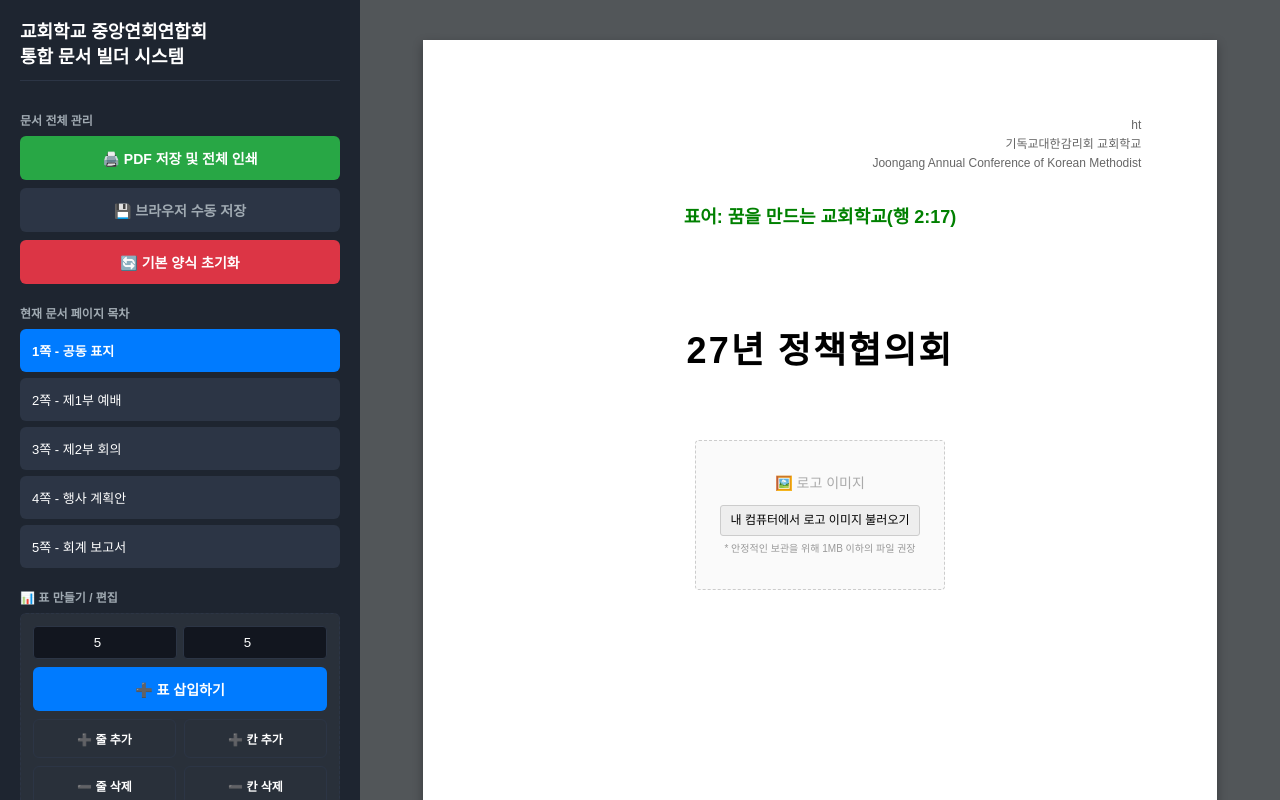
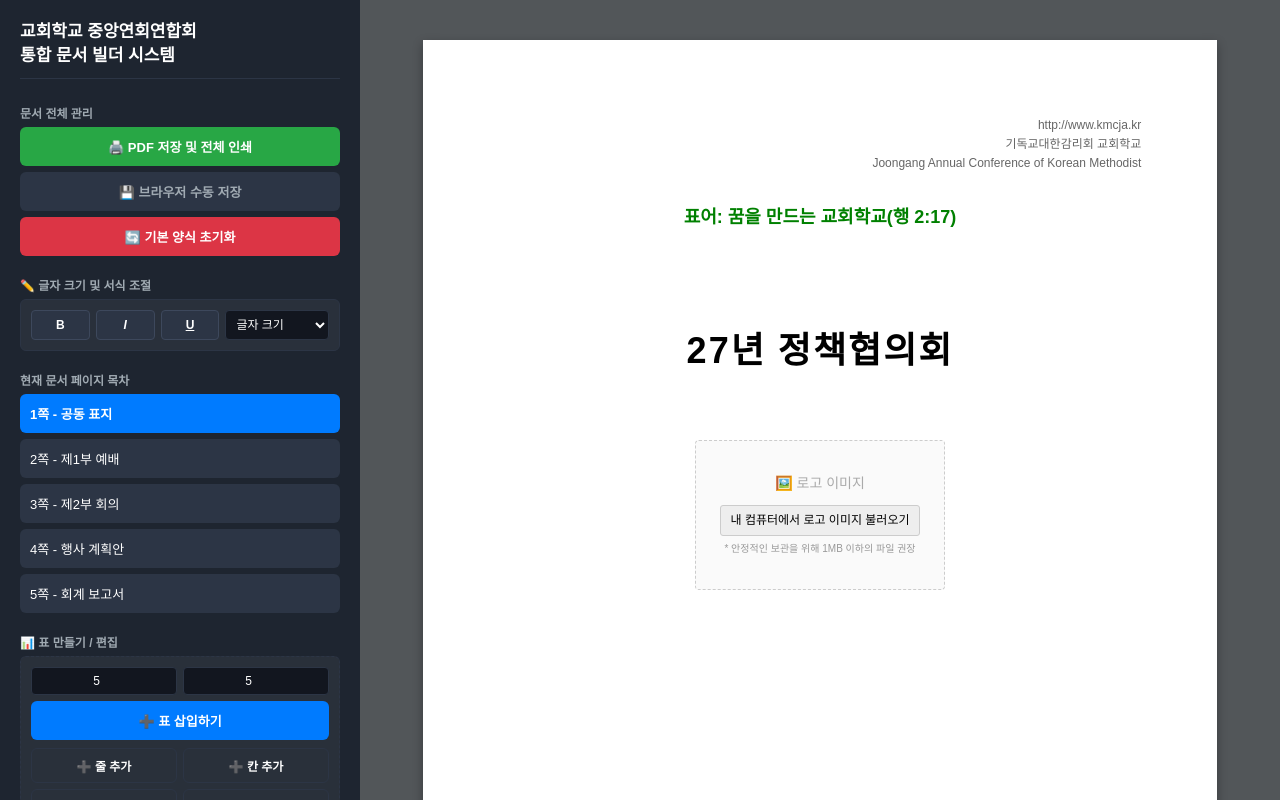
Before and after one commit to wshmy/meeting, a plain HTML site: page index.html in a window 1280 px wide. Drawn offline with Linux system fonts and the light colour scheme.

Commit message:
Update index.html

```diff
--- a/index.html
+++ b/index.html
@@ -37,16 +37,16 @@
             padding: 20px;
             display: flex;
             flex-direction: column;
-            gap: 20px;
+            gap: 15px;
             overflow-y: auto;
             height: 100%;
         }
 
         .sidebar h2 {
-            font-size: 18px;
+            font-size: 17px;
             font-weight: bold;
             line-height: 1.4;
-            margin-bottom: 10px;
+            margin-bottom: 5px;
             border-bottom: 1px solid #2c3545;
             padding-bottom: 10px;
         }
@@ -54,30 +54,31 @@
         .section-title {
             font-size: 12px;
             color: var(--text-muted);
-            margin-bottom: 8px;
+            margin-bottom: 6px;
             font-weight: bold;
+            margin-top: 5px;
         }
 
         .btn-group {
             display: flex;
             flex-direction: column;
-            gap: 8px;
+            gap: 6px;
         }
 
         .btn {
             width: 100%;
-            padding: 12px;
+            padding: 10px;
             border: none;
             border-radius: 6px;
             color: white;
-            font-size: 14px;
+            font-size: 13px;
             font-weight: bold;
             cursor: pointer;
             text-align: center;
             display: flex;
             align-items: center;
             justify-content: center;
-            gap: 8px;
+            gap: 6px;
         }
 
         .btn-success { background-color: var(--color-success); }
@@ -85,6 +86,48 @@
         .btn-danger { background-color: var(--color-danger); }
         .btn-primary { background-color: var(--color-primary); }
         .btn-outline { background-color: transparent; border: 1px solid var(--bg-sidebar-btn); color: var(--text-light); }
+
+        /* 서식 툴바 스타일 */
+        .toolbar {
+            background-color: rgba(255, 255, 255, 0.05);
+            padding: 10px;
+            border-radius: 6px;
+            border: 1px solid var(--bg-sidebar-btn);
+            display: flex;
+            flex-wrap: wrap;
+            gap: 6px;
+        }
+
+        .btn-tool {
+            flex: 1;
+            min-width: 45px;
+            padding: 6px;
+            background-color: var(--bg-sidebar-btn);
+            border: 1px solid #3d485c;
+            color: white;
+            border-radius: 4px;
+            font-size: 12px;
+            cursor: pointer;
+            font-weight: bold;
+            transition: all 0.2s;
+        }
+
+        .btn-tool:hover {
+            background-color: var(--color-primary);
+            border-color: var(--color-primary);
+        }
+
+        select.tool-select {
+            flex: 2;
+            min-width: 90px;
+            padding: 6px;
+            background-color: #12161f;
+            color: white;
+            border: 1px solid var(--bg-sidebar-btn);
+            border-radius: 4px;
+            font-size: 12px;
+            cursor: pointer;
+        }
 
         /* 목차/페이지 리스트 */
         .page-list {
@@ -94,7 +137,7 @@
         }
 
         .page-item {
-            padding: 12px;
+            padding: 10px;
             background-color: var(--bg-sidebar-btn);
             border-radius: 6px;
             font-size: 13px;
@@ -111,18 +154,18 @@
         .grid-2x2 {
             display: grid;
             grid-template-columns: 1fr 1fr;
-            gap: 8px;
+            gap: 6px;
         }
 
         .grid-2x2 .btn {
-            padding: 10px;
+            padding: 8px;
             font-size: 12px;
         }
 
         /* 표 만들기 컨트롤러 스타일 */
         .table-controller {
             background-color: rgba(255, 255, 255, 0.05);
-            padding: 12px;
+            padding: 10px;
             border-radius: 6px;
             border: 1px dashed var(--bg-sidebar-btn);
         }
@@ -130,17 +173,18 @@
         .table-input-group {
             display: flex;
             gap: 6px;
-            margin-bottom: 8px;
+            margin-bottom: 6px;
         }
 
         .table-input-group input {
             width: 100%;
-            padding: 8px;
+            padding: 6px;
             border-radius: 4px;
             border: 1px solid var(--bg-sidebar-btn);
             background-color: #12161f;
             color: white;
             text-align: center;
+            font-size: 12px;
         }
 
         /* 우측 문서 편집 영역 */
@@ -189,6 +233,7 @@
             font-weight: bold;
             margin: 40px 0;
             letter-spacing: 2px;
+            outline: none;
         }
 
         .logo-placeholder {
@@ -220,6 +265,7 @@
             font-size: 16px;
             line-height: 2;
             padding-left: 20px;
+            outline: none;
         }
 
         .doc-footer {
@@ -245,12 +291,12 @@
             font-size: 12px;
         }
 
-        /* 동적 생성 표(Table) 스타일 수정 */
+        /* 동적 생성 표(Table) 스타일 */
         .editable-table {
             width: 100%;
             border-collapse: collapse;
             margin: 15px 0;
-            table-layout: fixed; /* 너비 조절 최적화를 위해 고정 레이아웃 적용 */
+            table-layout: fixed;
         }
 
         .editable-table th, .editable-table td {
@@ -258,8 +304,9 @@
             padding: 8px;
             text-align: center;
             min-height: 30px;
-            position: relative; /* 너비 조절 바 배치를 위함 */
+            position: relative;
             word-break: break-all;
+            outline: none;
         }
 
         .editable-table th {
@@ -309,6 +356,24 @@
         </div>
 
         <div>
+            <div class="section-title">✏️ 글자 크기 및 서식 조절</div>
+            <div class="toolbar">
+                <button class="btn-tool" onclick="formatText('bold')" title="진하게"><b>B</b></button>
+                <button class="btn-tool" onclick="formatText('italic')" title="기울임"><i>I</i></button>
+                <button class="btn-tool" onclick="formatText('underline')" title="밑줄"><u>U</u></button>
+                <select class="tool-select" onchange="formatText('fontSize', this.value)">
+                    <option value="">글자 크기</option>
+                    <option value="2">작게</option>
+                    <option value="3">보통 (기본)</option>
+                    <option value="4">약간 크게</option>
+                    <option value="5">크게</option>
+                    <option value="6">매우 크게</option>
+                    <option value="7">최대 크기</option>
+                </select>
+            </div>
+        </div>
+
+        <div>
             <div class="section-title">현재 문서 페이지 목차</div>
             <div class="page-list" id="pageList">
                 <div class="page-item active" onclick="switchPage(1)">1쪽 - 공동 표지</div>
@@ -348,15 +413,11 @@
                 <button class="btn btn-secondary" style="color:white;" onclick="addPage('빈페이지')">+ 완전 빈 페이지 추가</button>
             </div>
         </div>
-
-        <div style="font-size: 11px; color: var(--text-muted); text-align: center; margin-top: auto;">
-            현재 페이지 데이터 제어<br><span style="color:var(--color-success)">자유 텍스트 수정 모드 활성화 중</span>
-        </div>
     </div>
 
     <div class="preview-container">
         <div class="paper-page" id="paperPage">
-            <div class="doc-header">ht<br>기독교대한감리회 교회학교<br>Joongang Annual Conference of Korean Methodist</div>
+            <div class="doc-header">http://www.kmcja.kr<br>기독교대한감리회 교회학교<br>Joongang Annual Conference of Korean Methodist</div>
             <div class="doc-motto">표어: 꿈을 만드는 교회학교(행 2:17)</div>
 
             <div class="doc-title" contenteditable="true">27년 정책협의회</div>
@@ -385,7 +446,6 @@
     </div>
 
     <script>
-        // 타이틀 글씨(h2)에도 contenteditable="true"가 일괄 적용되도록 템플릿 수정
         let currentPage = 1;
         const pageTemplates = {
             1: ``,
@@ -398,10 +458,15 @@
         const coverBackup = document.getElementById('paperPage').innerHTML;
         pageTemplates[1] = coverBackup;
 
-        // 페이지 전환 함수
+        // 마우스로 드래그 선택한 글자 진하게, 크게 적용하는 함수
+        function formatText(command, value = null) {
+            document.execCommand(command, false, value);
+            document.getElementById('paperPage').focus();
+        }
+
+        // 페이지 전환 기능
         function switchPage(pageNum) {
             saveCurrentState();
-
             currentPage = pageNum;
 
             const items = document.querySelectorAll('.page-item');
@@ -415,7 +480,6 @@
             const pgNumDiv = document.querySelector('.page-number');
             if(pgNumDiv) pgNumDiv.innerText = `- ${pageNum} -`;
 
-            // 전환 후 표가 있다면 넓이 조절 핸들러 재부착
             initResizableTables();
         }
 
@@ -423,7 +487,6 @@
             pageTemplates[currentPage] = document.getElementById('paperPage').innerHTML;
         }
 
-        // 새 페이지 구성 추가 함수
         function addPage(type) {
             saveCurrentState();
             const list = document.getElementById('pageList');
@@ -443,14 +506,11 @@
             switchPage(nextNum);
         }
 
-        // 표 삽입 함수
         function insertTable() {
             const rows = document.getElementById('tableRows').value;
             const cols = document.getElementById('tableCols').value;
 
             let tableHtml = '<table class="editable-table">';
-
-            // colgroup 지정으로 칸 비율 균등 초기화
             tableHtml += '<colgroup>';
             for(let j=0; j<cols; j++) {
                 tableHtml += `<col style="width: ${100/cols}%;">`;
@@ -481,7 +541,6 @@
             initResizableTables();
         }
 
-        // 줄 추가/삭제
         function alterRow(amount) {
             const table = document.querySelector('.editable-table');
             if (!table) { alert('편집 중인 페이지 내에 표가 존재하지 않습니다.'); return; }
@@ -502,7 +561,6 @@
             initResizableTables();
         }
 
-        // 칸 추가/삭제
         function alterCol(amount) {
             const table = document.querySelector('.editable-table');
             if (!table) { alert('편집 중인 페이지 내에 표가 존재하지 않습니다.'); return; }
@@ -532,7 +590,6 @@
                 }
             }
 
-            // 칸 개수가 변동되었으므로 너비 균등 재조정 후 핸들러 바인딩
             const cols = table.rows[0].cells.length;
             const colList = table.querySelectorAll('colgroup col');
             colList.forEach(c => c.style.width = `${100/cols}%`);
@@ -540,18 +597,15 @@
             initResizableTables();
         }
 
-        // 칸 넓이 조절(마우스 드래그) 기능 구현
         function initResizableTables() {
             const tables = document.querySelectorAll('.editable-table');
 
             tables.forEach(table => {
-                // 기존에 부착된 핸들러가 있다면 제거하고 새로 생성
                 table.querySelectorAll('.col-resize-handle').forEach(h => h.remove());
 
                 const headerRow = table.rows[0];
                 if (!headerRow) return;
 
-                // 대안 설정을 위해 colgroup이 없다면 생성
                 let colgroup = table.querySelector('colgroup');
                 if (!colgroup) {
                     colgroup = document.createElement('colgroup');
@@ -585,7 +639,6 @@
                             const deltaX = ev.pageX - startX;
                             const totalWidth = table.offsetWidth;
 
-                            // 픽셀 변화량을 퍼센트 단위로 변환하여 두 칸의 넓이를 연동 제어
                             let newCurrPercent = ((startWidthCurr + deltaX) / totalWidth) * 100;
                             let newNextPercent = ((startWidthNext - deltaX) / totalWidth) * 100;
 
@@ -607,7 +660,6 @@
             });
         }
 
-        // 로고 파일 불러오기
         function loadLogo(event) {
             const reader = new FileReader();
             reader.onload = function() {
@@ -619,22 +671,21 @@
             }
         }
 
-        // 브라우저 저장 및 불러오기 복원
         function saveData() {
-            saveCurrentState();
-            localStorage.setItem('church_doc_data_v2', JSON.stringify(pageTemplates));
+            switchPage(currentPage);
+            localStorage.setItem('church_doc_data_v3', JSON.stringify(pageTemplates));
             alert('현재까지의 작업 내용이 브라우저에 성공적으로 임시 저장되었습니다.');
         }
 
         function resetForm() {
             if(confirm('모든 내용이 초기화됩니다. 원하십니까?')) {
-                localStorage.removeItem('church_doc_data_v2');
+                localStorage.removeItem('church_doc_data_v3');
                 window.location.reload();
             }
         }
 
         window.onload = function() {
-            const saved = localStorage.getItem('church_doc_data_v2');
+            const saved = localStorage.getItem('church_doc_data_v3');
             if (saved) {
                 Object.assign(pageTemplates, JSON.parse(saved));
                 document.getElementById('paperPage').innerHTML = pageTemplates[1];
```
